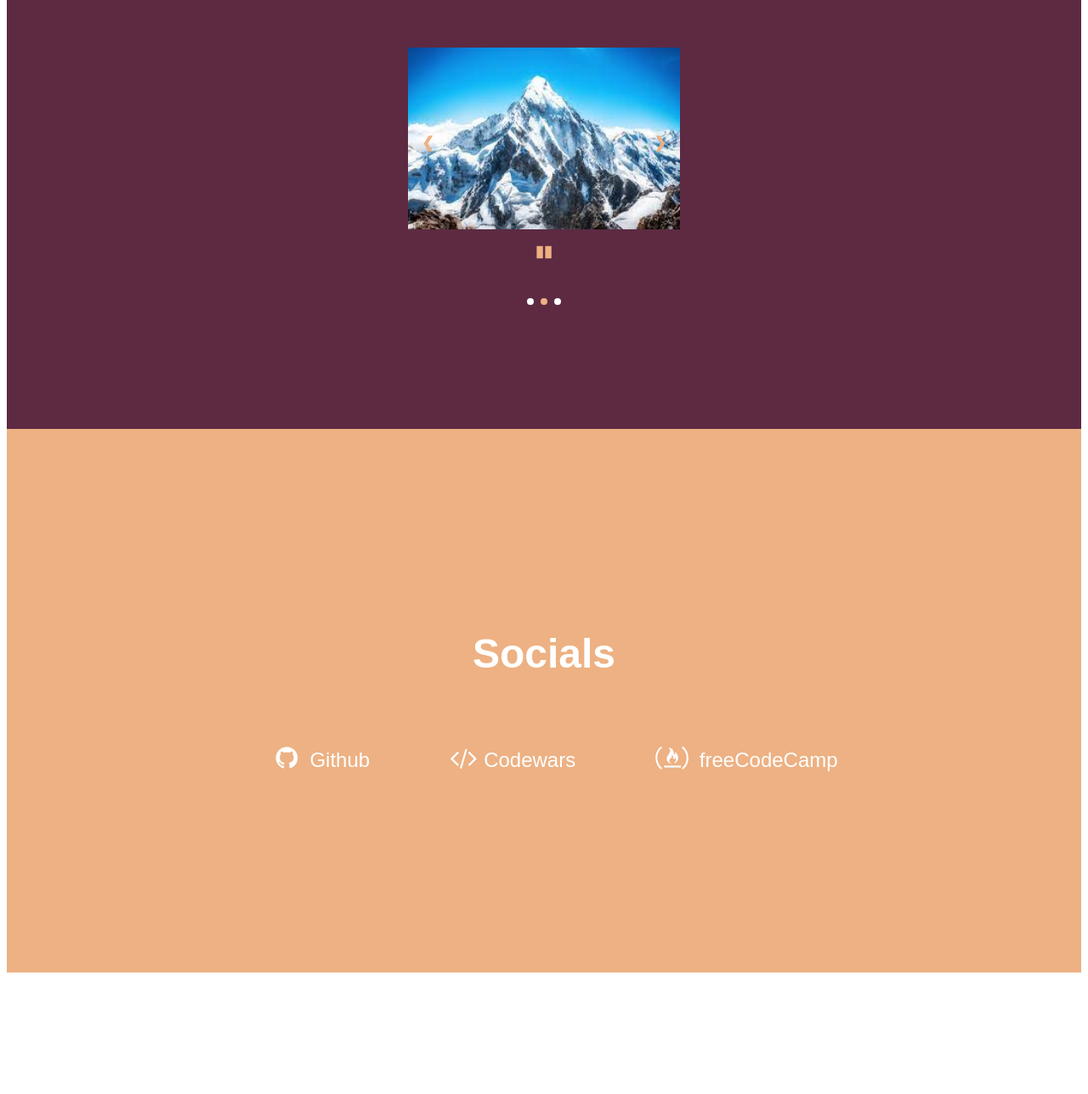
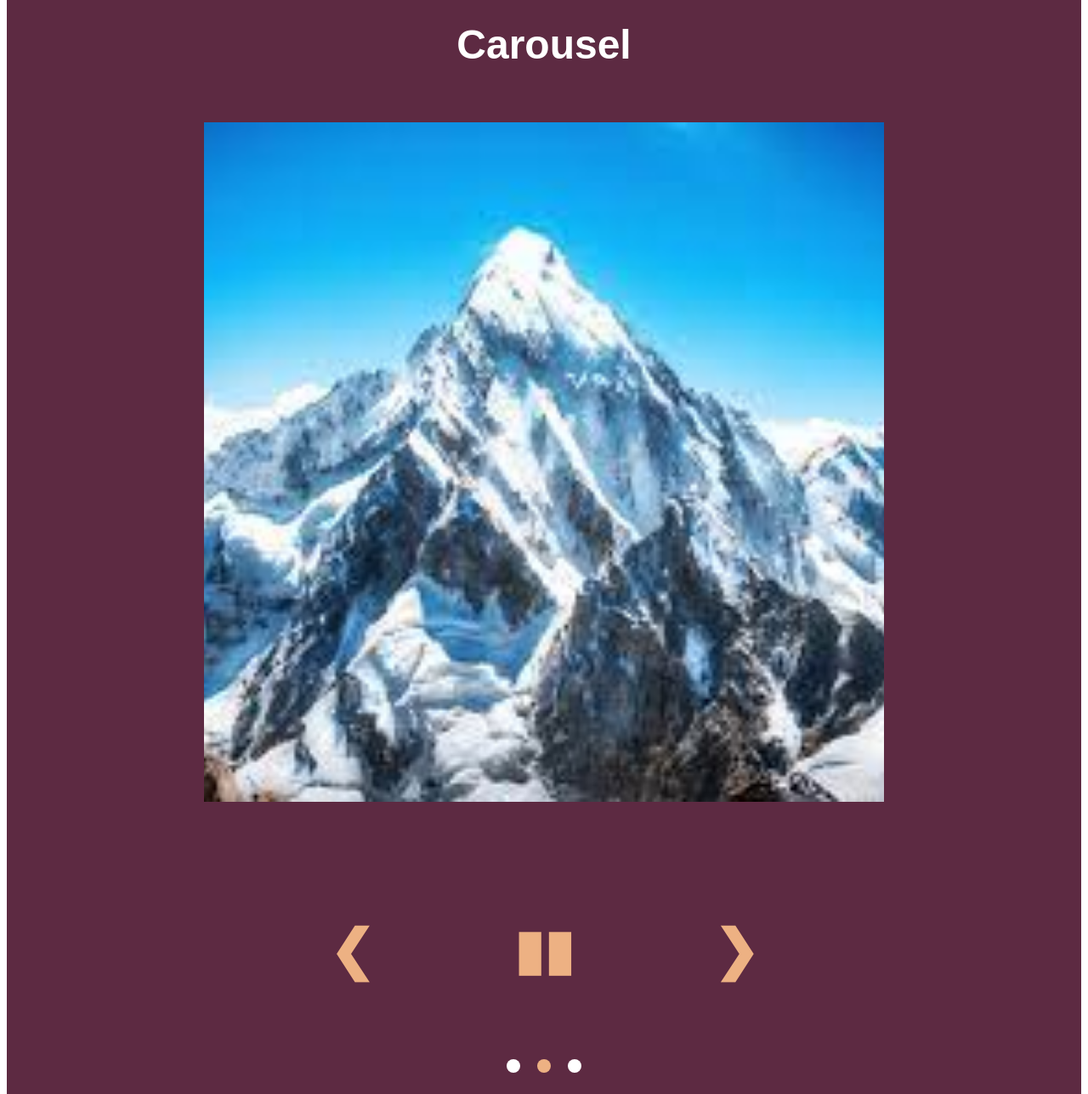
Before and after one commit to AlanWong-1992/carousel, a plain HTML site: page index.html in a window 1280 px wide. Shown: the part 943-2231 px from the top of the page at 85% size. Before the commit the page ends 2096 px from the top, so only its background shows below. Drawn offline with Linux system fonts and the light colour scheme.

Commit message:
attached fixed section size for carousel to fit child elements. enlarged btnsand added transition effects

```diff
--- a/css/styles.css
+++ b/css/styles.css
@@ -27,8 +27,10 @@ section {
 }
 
 .carousel-section {
-  height: 80vh;
+  height: 1500px;
   background: #5d2a42;
+  display: grid;
+  grid-template-rows: 1fr 5fr 1fr 1fr;
 }
 
 .contact-section {
@@ -44,6 +46,10 @@ section {
   color: white;
 }
 
+h2 {
+  margin: 10rem 0 0 0;
+}
+
 .sections > p {
   font-size: 1.5rem;
   font-family: 'Poppins', sans-serif;
@@ -56,6 +62,7 @@ section {
   display: grid;
   grid-template-columns: auto auto auto;
   width: max-content;
+  margin-top: 10rem;
 }
 
 footer{
@@ -107,9 +114,9 @@ footer{
 
 /* Slideshow container */
 .slideshow-container {
-  object-fit:cover;
-  position: relative;
-  margin: auto;
+  width: 100px;
+  height: 100px;
+  margin-top: 4rem;
 }
 
 /* Hide the images by default */
@@ -117,26 +124,39 @@ footer{
   display: none;
 }
 
+.mySlides-active {
+  display: block;
+  width: 100%;
+  height: 100%;
+}
+
 .mySlides > img {
   height: 100%;
   width: 100%;
-  object-fit: contain;
+  object-fit: cover;
+}
+
+.btns-container {
+  text-align: center;
+  margin: 3rem 0;
 }
 
 /* Next & previous buttons */
 .prev, .next, #pause-play-timer {
   cursor: pointer;
-  position: absolute;
-  top: 50%;
+  /* position: absolute;
+  top: 50%; */
   width: auto;
   margin-top: -22px;
-  padding: 16px;
+  padding: 0 5rem;
   color: #EDB183 !important;
   font-weight: bold;
-  font-size: 18px;
-  transition: 0.6s ease;
+  font-size: 4rem;
   border-radius: 0 3px 3px 0;
   user-select: none;
+  position: relative;
+  top: 0;
+  transition: top ease 0.5s;
 }
 
 /* Position the "next button" to the right */
@@ -146,46 +166,29 @@ footer{
 }
 
 #pause-play-timer {
-  right: 42%;
-  top: 90%;
-  border-radius: 3px 0 0 3px;
+  position: relative;
+  top: 0;
+  transition: top ease 0.5s;
 }
 
 /* On hover, add a black background color with a little bit see-through */
-.prev:hover, .next:hover {
-  background-color: rgba(245, 215, 215, 0.8);
-}
-
-/* Caption text */
-.text {
-  color: #f2f2f2;
-  font-size: 15px;
-  padding: 8px 12px;
-  position: absolute;
-  bottom: 8px;
-  width: 100%;
-  text-align: center;
-}
-
-/* Number text (1/3 etc) */
-.numbertext {
-  color: #f2f2f2;
-  font-size: 12px;
-  padding: 8px 12px;
-  position: absolute;
-  top: 0;
+.prev:hover, .next:hover, #pause-play-timer:hover {
+  /* background-color: rgba(245, 215, 215, 0.8); */
+  top: -1rem;
 }
 
 .dots-container {
   height: 5rem;
   margin-bottom: 5rem;
+  text-align: center;
+  font-size: 4rem;
 }
 
 /* The dots/bullets/indicators */
 .dot {
   cursor: pointer;
-  height: 0.5rem;
-  width: 0.5rem;
+  height: 1rem;
+  width: 1rem;
   margin: 0 2px;
   background-color: white;
   border-radius: 50%;
@@ -215,3 +218,18 @@ footer{
   from {opacity: .4}
   to {opacity: 1}
 }
+
+/* media types and breakpoints */
+@media (min-width: 100px) {
+  .slideshow-container {
+    height: 800px;
+    width: 800px;
+  }
+}
+
+/* @media (min-width: 768px) {
+  .slideshow-container {
+    height: 500px;
+    width: 500px;
+  }
+} */
--- a/index.html
+++ b/index.html
@@ -18,27 +18,30 @@
       <!-- Slideshow container -->
       <div class="slideshow-container">
         <!-- Full-width images with number and caption text -->
+
         <div class="mySlides fade">
-          <img src="./images/img1.jpeg" style="width:100%">
+          <img src="./images/img1.jpeg">
         </div>
 
         <div class="mySlides fade">
-          <img src="./images/img2.jpeg" style="width:100%">
+          <img src="./images/img2.jpeg">
         </div>
 
         <div class="mySlides fade">
-          <img src="./images/img3.jpeg" style="width:100%">
+          <img src="./images/img3.jpeg">
         </div>
 
-        <!-- Next and previous buttons -->
-        <a class="prev" onclick="changeSlide(-1)">&#10094;</a>
-        <a class="next" onclick="changeSlide(1)">&#10095;</a>
-        <a id="pause-play-timer" class="play-timer" onclick="pausePlayTimer()">&#9646;&#9646;</a>
       </div>
       <br>
 
-      <!-- The dots/circles -->
-      <div class="dots-container" style="text-align:center">
+      <div class="btns-container">
+        <!-- Next and previous buttons -->
+        <a class="prev" onclick="changeSlide(-1)">&#10094;</a>
+        <a id="pause-play-timer" class="play-timer" onclick="pausePlayTimer()">&#9646;&#9646;</a>
+        <a class="next" onclick="changeSlide(1)">&#10095;</a>
+      </div>
+      <div class="dots-container">
+        <!-- The dots/circles -->
         <span class="dot"></span>
         <span class="dot"></span>
         <span class="dot"></span>
--- a/js/slideshow.js
+++ b/js/slideshow.js
@@ -20,14 +20,15 @@ function showSlides(n) {
   if (n > slides.length) {slideIndex = 1}
   if (n < 1) {slideIndex = slides.length}
   for (i = 0; i < slides.length; i++) {
-      slides[i].style.display = "none";
+      // slides[i].style.display = "none";
+      slides[i].className = slides[i].className.replace(" mySlides-active", "");
   }
   for (i = 0; i < dots.length; i++) {
       dots[i].className = dots[i].className.replace(" active", "");
   }
-  slides[slideIndex-1].style.display = "block";
-  slides[slideIndex-1].style.height = "20rem";
-  slides[slideIndex-1].style.width = "20rem";
+  slides[slideIndex-1].className += " mySlides-active";
+  // slides[slideIndex-1].style.height = "20rem";
+  // slides[slideIndex-1].style.width = "20rem";
   dots[slideIndex-1].className += " active";
 }
 
```
